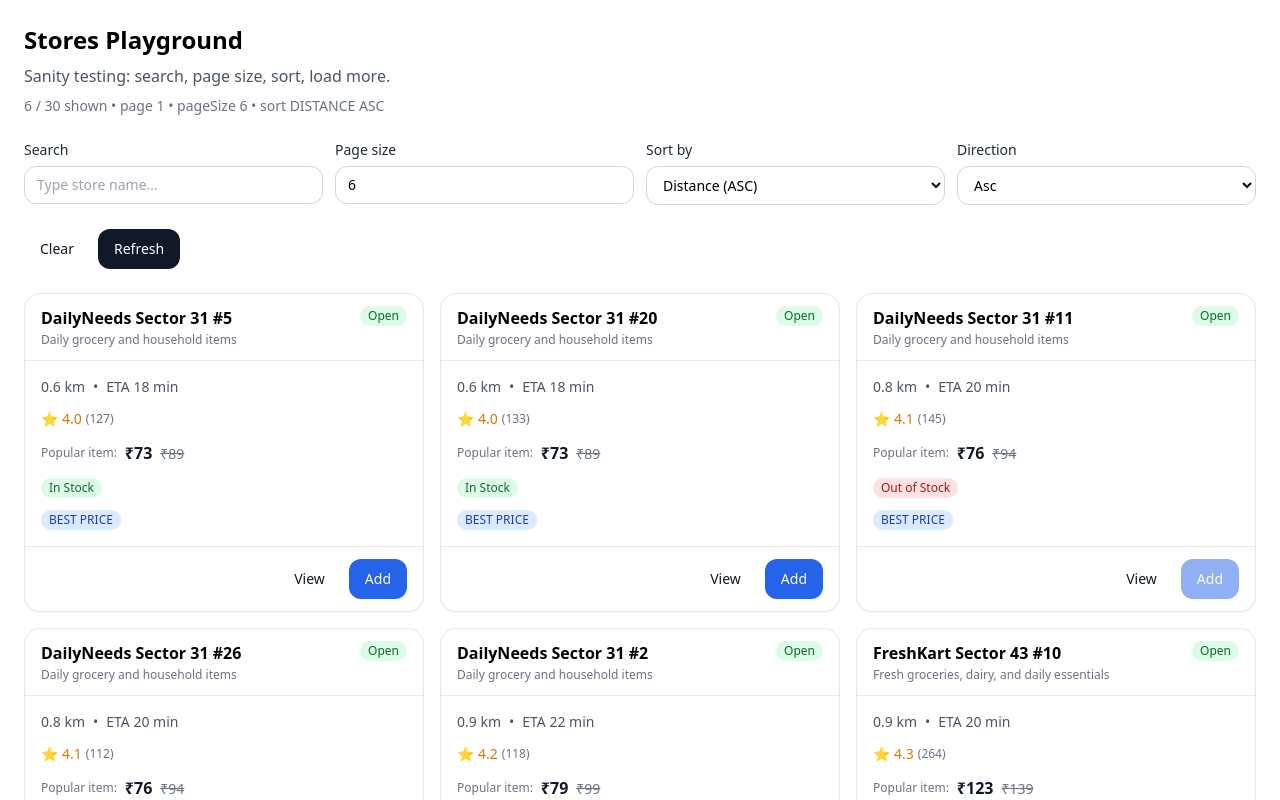
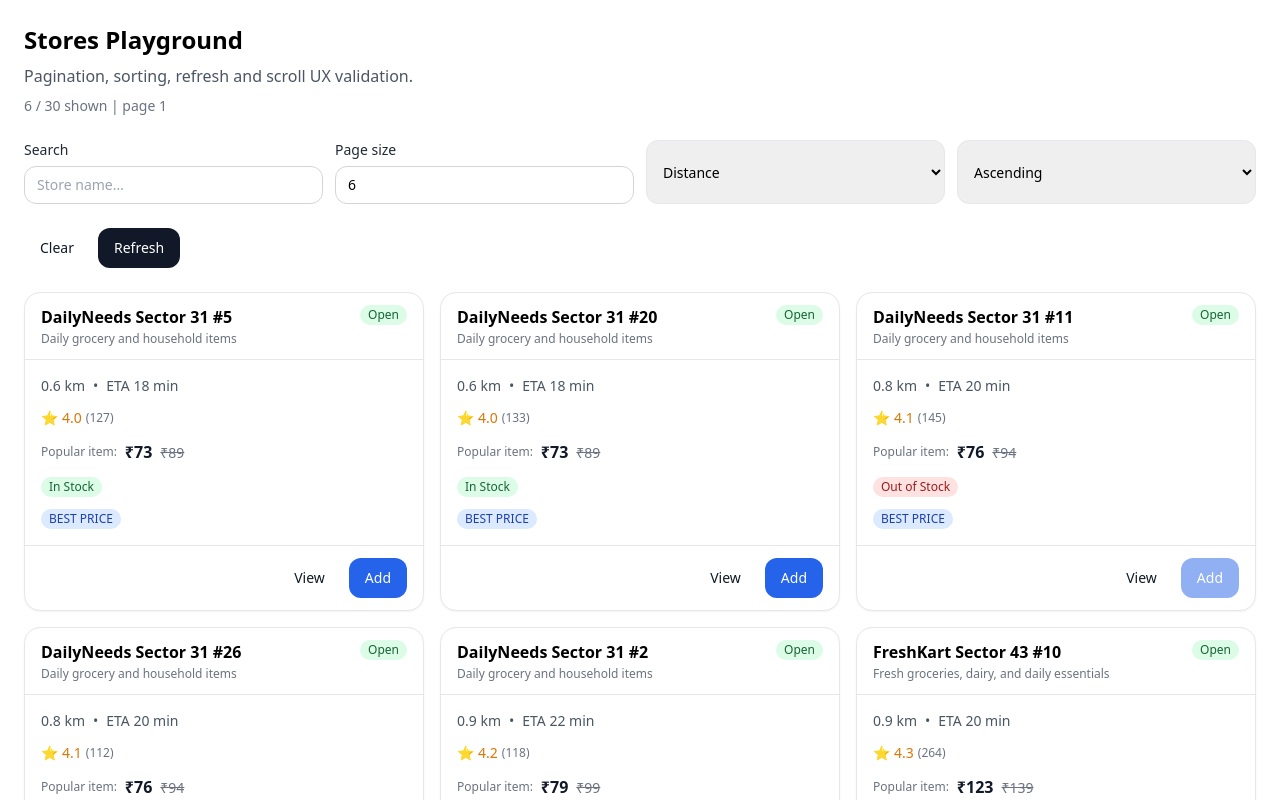
Before and after one commit to Adityavats7/Swing, a Next.js app in the folder Buyer_Web/Frontend/: page /playground/stores in a window 1280 px wide. Shown: the top 800 px of the page. Built offline with nearby package versions, Linux system fonts and the light colour scheme.

Commit message:
UPDATE: made some update on load and refresh

```diff
--- a/Buyer_Web/Frontend/src/app/playground/stores/page.tsx
+++ b/Buyer_Web/Frontend/src/app/playground/stores/page.tsx
@@ -1,58 +1,151 @@
 "use client";
 
-import { useMemo, useState } from "react";
+import { useEffect, useMemo, useRef, useState } from "react";
 import { useStores } from "@/features/stores/hooks/useStores";
 import { StoreCard } from "@/features/stores/components/StoreCard";
 import { TextField, Button, Skeleton, EmptyState, ErrorState } from "@/shared_UI";
 import type { StoreSortBy, SortDirection } from "@/features/stores/types/types";
 
+/**
+ * StoresPlaygroundPage
+ *
+ * Purpose:
+ * - UX sandbox for Stores feature
+ * - Validate pagination, sorting, refresh and scroll behavior
+ *
+ * Key UX Behaviors Implemented:
+ * 1. Browser-like LOCAL refresh (without full page reload)
+ * 2. Pagination with bottom-only loading skeletons
+ * 3. Smooth scroll reveal when new items are appended
+ *
+ * Architecture Notes:
+ * - Data lifecycle handled by useStores()
+ * - Scroll & UX forcing handled ONLY here
+ * - This file is allowed to be UX-heavy (playground only)
+ */
 export default function StoresPlaygroundPage() {
+  /* --------------------------------------------------
+   * Input & control state
+   * -------------------------------------------------- */
   const [search, setSearch] = useState("");
   const [touched, setTouched] = useState(false);
-  const [pageSizeInput, setPageSizeInput] = useState<string>("6");
+  const [pageSizeInput, setPageSizeInput] = useState("6");
+
+  const [sortBy, setSortBy] = useState<StoreSortBy>("DISTANCE");
+  const [sortDir, setSortDir] = useState<SortDirection>(
+    sortBy === "RATING" ? "DESC" : "ASC"
+  );
+
+  /**
+   * forceReload
+   * Forces the UI into an "initial load" state
+   * to mimic browser refresh behavior for stores only.
+   */
+  const [forceReload, setForceReload] = useState(false);
+
   const pageSize = Math.max(1, Number(pageSizeInput || 6));
 
-  const [sortBy, setSortBy] = useState<StoreSortBy>("DISTANCE");
-  const [sortDir, setSortDir] = useState<SortDirection>(sortBy === "RATING" ? "DESC" : "ASC");
+  /* --------------------------------------------------
+   * Anchor used to smoothly reveal newly appended items
+   * -------------------------------------------------- */
+  const appendAnchorRef = useRef<HTMLDivElement | null>(null);
+  const prevCountRef = useRef(0);
 
-  const { stores, loading, error, hasMore, refresh, loadMore, page, total } = useStores({
+  /* --------------------------------------------------
+   * Feature hook
+   * -------------------------------------------------- */
+  const {
+    stores,
+    loading,          // initial load
+    isFetchingMore,   // pagination append
+    error,
+    hasMore,
+    loadMore,
+    refresh,
+    page,
+    total,
+  } = useStores({
     query: search || undefined,
     pageSize,
     sortBy,
-    sortDir
+    sortDir,
   });
-
-  const inputError =
-    touched && search.length > 0 && search.length < 2 ? "Enter at least 2 characters to search" : undefined;
 
   const hasResults = stores.length > 0;
 
+  /* --------------------------------------------------
+   * End forced reload once fresh data is available
+   * -------------------------------------------------- */
+  useEffect(() => {
+    if (forceReload && !loading) {
+      setForceReload(false);
+    }
+  }, [forceReload, loading]);
+
+  /* --------------------------------------------------
+   * Smooth scroll reveal after pagination append
+   *
+   * When new items are appended:
+   * - Detect increase in item count
+   * - Scroll smoothly to anchor below existing items
+   * -------------------------------------------------- */
+  useEffect(() => {
+    if (
+      !isFetchingMore &&
+      stores.length > prevCountRef.current
+    ) {
+      appendAnchorRef.current?.scrollIntoView({
+        behavior: "smooth",
+        block: "start",
+      });
+    }
+    prevCountRef.current = stores.length;
+  }, [stores.length, isFetchingMore]);
+
+  const inputError =
+    touched && search.length > 0 && search.length < 2
+      ? "Enter at least 2 characters"
+      : undefined;
+
+  /* --------------------------------------------------
+   * Header status message
+   * -------------------------------------------------- */
   const headerNote = useMemo(() => {
-    if (loading && page === 1) return "Loading…";
-    if (error) return "Failed to load.";
-    if (!hasResults) return "No results.";
-    return `${stores.length} / ${total} shown • page ${page} • pageSize ${pageSize} • sort ${sortBy} ${sortDir}`;
-  }, [loading, error, hasResults, stores.length, total, page, pageSize, sortBy, sortDir]);
+    if ((loading && !hasResults) || forceReload)
+      return "Refreshing stores…";
+
+    if (error) return "Failed to load stores";
+    if (!hasResults) return "No stores found";
+
+    return `${stores.length} / ${total} shown | page ${page}`;
+  }, [loading, error, hasResults, stores.length, total, page, forceReload]);
 
   return (
     <main className="mx-auto max-w-7xl p-6 space-y-6">
+      {/* --------------------------------------------------
+       * Header
+       * -------------------------------------------------- */}
       <header className="space-y-2">
         <h1 className="text-2xl font-bold">Stores Playground</h1>
-        <p className="text-gray-600">Sanity testing: search, page size, sort, load more.</p>
+        <p className="text-gray-600">
+          Pagination, sorting, refresh and scroll UX validation.
+        </p>
         <div className="text-sm text-gray-500">{headerNote}</div>
       </header>
 
+      {/* --------------------------------------------------
+       * Playground controls
+       * -------------------------------------------------- */}
       <section className="grid gap-3 sm:grid-cols-2 lg:grid-cols-4">
         <TextField
           label="Search"
-          placeholder="Type store name…"
+          placeholder="Store name…"
           value={search}
           onChange={(e) => setSearch(e.target.value)}
           onBlur={() => setTouched(true)}
           error={inputError}
         />
 
-        <div className="w-full">
         <TextField
           label="Page size"
           type="number"
@@ -60,12 +153,9 @@ export default function StoresPlaygroundPage() {
           value={pageSizeInput}
           onChange={(e) => setPageSizeInput(e.target.value)}
         />
-        </div>
 
-        <div className="w-full">
-          <label className="mb-1.5 block text-sm font-medium text-gray-800">Sort by</label>
         <select
-            className="block w-full rounded-xl border border-gray-300 bg-white px-3 py-2 text-sm outline-none"
+          className="w-full rounded-xl border px-3 py-2 text-sm"
           value={sortBy}
           onChange={(e) => {
             const v = e.target.value as StoreSortBy;
@@ -73,28 +163,29 @@ export default function StoresPlaygroundPage() {
             setSortDir(v === "RATING" ? "DESC" : "ASC");
           }}
         >
-            <option value="DISTANCE">Distance (ASC)</option>
-            <option value="ETA">ETA (ASC)</option>
-            <option value="RATING">Rating (DESC)</option>
-            <option value="PRICE">Price (ASC)</option>
+          <option value="DISTANCE">Distance</option>
+          <option value="ETA">ETA</option>
+          <option value="RATING">Rating</option>
+          <option value="PRICE">Price</option>
           <option value="RELEVANCE">Relevance</option>
         </select>
-        </div>
 
-        <div className="w-full">
-          <label className="mb-1.5 block text-sm font-medium text-gray-800">Direction</label>
         <select
-            className="block w-full rounded-xl border border-gray-300 bg-white px-3 py-2 text-sm outline-none"
+          className="w-full rounded-xl border px-3 py-2 text-sm"
           value={sortDir}
-            onChange={(e) => setSortDir(e.target.value as SortDirection)}
+          onChange={(e) =>
+            setSortDir(e.target.value as SortDirection)
+          }
         >
-            <option value="ASC">Asc</option>
-            <option value="DESC">Desc</option>
+          <option value="ASC">Ascending</option>
+          <option value="DESC">Descending</option>
         </select>
-        </div>
       </section>
 
-      <section className="flex gap-2">
+      {/* --------------------------------------------------
+       * Action buttons
+       * -------------------------------------------------- */}
+      <div className="flex gap-2">
         <Button
           variant="ghost"
           onClick={() => {
@@ -104,31 +195,53 @@ export default function StoresPlaygroundPage() {
         >
           Clear
         </Button>
-        <Button variant="secondary" onClick={refresh}>
+
+        <Button
+          variant="secondary"
+          onClick={() => {
+            window.scrollTo({ top: 0, behavior: "smooth" });
+            setForceReload(true);
+            refresh();
+          }}
+        >
           Refresh
         </Button>
-      </section>
+      </div>
 
-      {loading && page === 1 && (
+      {/* --------------------------------------------------
+       * Initial / refresh skeleton loaders
+       * -------------------------------------------------- */}
+      {(forceReload || (loading && !hasResults)) && (
         <section className="grid gap-4 sm:grid-cols-2 lg:grid-cols-3">
           {Array.from({ length: pageSize }).map((_, i) => (
-            <Skeleton key={i} className="h-56 rounded-2xl" />
+            <Skeleton key={`reload-${i}`} className="h-56 rounded-2xl" />
           ))}
         </section>
       )}
 
-      {!loading && error && <ErrorState message={error} onRetry={refresh} />}
+      {/* --------------------------------------------------
+       * Error state
+       * -------------------------------------------------- */}
+      {!loading && error && (
+        <ErrorState message={error} onRetry={refresh} />
+      )}
 
-      {!loading && !error && !hasResults && (
+      {/* --------------------------------------------------
+       * Empty state
+       * -------------------------------------------------- */}
+      {!loading && !error && !hasResults && !forceReload && (
         <EmptyState
           title="No stores found"
-          description="Try a different search or refresh."
+          description="Try changing the search or refresh."
           actionLabel="Refresh"
           onAction={refresh}
         />
       )}
 
-      {!loading && !error && hasResults && (
+      {/* --------------------------------------------------
+       * Store grid & pagination
+       * -------------------------------------------------- */}
+      {hasResults && !forceReload && (
         <>
           <section className="grid gap-4 sm:grid-cols-2 lg:grid-cols-3">
             {stores.map((store) => (
@@ -136,14 +249,34 @@ export default function StoresPlaygroundPage() {
                 key={store.id}
                 store={store}
                 onViewStore={(s) => alert(`View: ${s.name}`)}
-                onQuickAdd={(s) => alert(`Quick add from: ${s.name}`)}
+                onQuickAdd={(s) => alert(`Quick add: ${s.name}`)}
               />
             ))}
           </section>
 
+          {/* Pagination-only loading animation */}
+          {isFetchingMore && (
+            <section className="grid gap-4 sm:grid-cols-2 lg:grid-cols-3 opacity-60">
+              {Array.from({ length: pageSize }).map((_, i) => (
+                <Skeleton key={`append-${i}`} className="h-56 rounded-2xl" />
+              ))}
+            </section>
+          )}
+
+          {/* Anchor used for smooth scroll reveal */}
+          <div ref={appendAnchorRef} />
+
           <div className="flex justify-center">
-            <Button variant="secondary" onClick={loadMore} disabled={loading || !hasMore}>
-              {loading ? "Loading…" : hasMore ? "Load more" : "No more results"}
+            <Button
+              variant="secondary"
+              disabled={!hasMore || isFetchingMore}
+              onClick={loadMore}
+            >
+              {isFetchingMore
+                ? "Loading more…"
+                : hasMore
+                ? "Load more"
+                : "No more stores"}
             </Button>
           </div>
         </>
```
Lines whose indentation alone changed are shown as unchanged.
